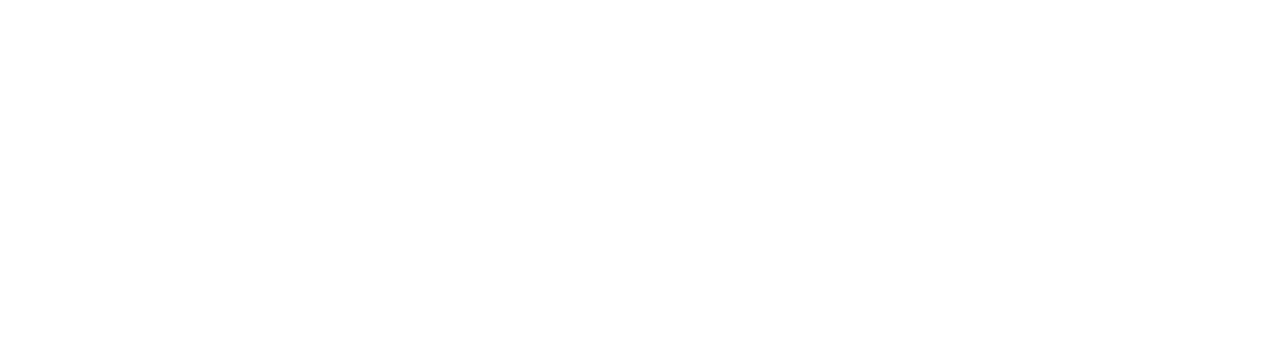
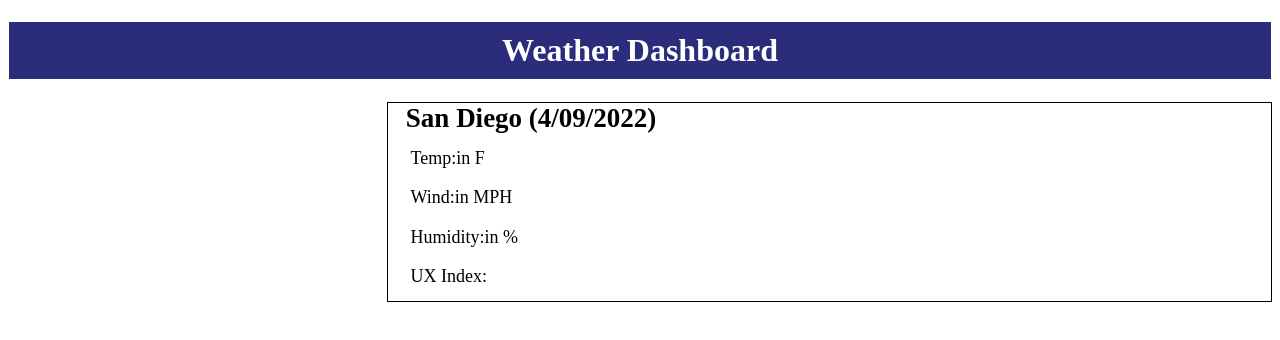
Before and after one commit to magiscoding2113/5-day-weather-forecast-app, a plain HTML site: page index.html in a window 1280 px wide. Drawn offline with Linux system fonts and the light colour scheme.

Commit message:
updatedhtml and css

```diff
--- a/index.html
+++ b/index.html
@@ -1,13 +1,28 @@
 <!DOCTYPE html>
 <html lang="en-US">
 
-  <head>
+<head>
     <meta charset="UTF-8">
     <title>5 Day Weather Forecast</title>
+    <link rel="stylesheet" href="style.css">
 
-  </head>
+</head>
 
-  <body>
+<body>
     <header>
-        <!--SET first city block display w/date temp in F, wind MPH, humidity % and UV index also includes cloud icon will set icons last-->
-        <!--set individual 5 day forecast blocks displayed on middle section then work on left column last search for city diplay box and city buttons-->
+        <h1 class="weatherdash">Weather Dashboard</h1>
+    </header>
+    <!--SET first city block display w/date temp in F, wind MPH, humidity % and UV index also includes cloud icon will set icons last-->
+    <!--set individual 5 day forecast blocks displayed on middle section then work on left column last search for city diplay box and city buttons-->
+    <section>
+        <h2 class="citydisplaybox" id="sandiego">San Diego (4/09/2022)</h2>
+        <ul class="weatherelements">
+            <li class="temp">Temp:in F</li>
+            <li class="wind">Wind:in MPH</li>
+            <li class="humidity">Humidity:in %</li>
+            <li class="uvindex">UX Index:</li>
+        </ul>
+
+
+
+    </section>
--- a/style.css
+++ b/style.css
@@ -0,0 +1,32 @@
+h1 {
+    text-align: center;
+    display: block;
+    border: 1px solid;
+    padding:10px;
+    background-color: #2c2c7c;
+    color: white;
+    font-weight: bold;
+}
+
+section {
+   margin-left: 30%;
+   width: auto;
+   height:200px;
+   box-sizing: border-box;
+   border: 1px solid black;
+   font-size: large;
+   text-align: left;
+}
+
+h2{
+    margin-top: auto;
+    margin-left: 2%;
+}
+
+ ul {
+    list-style-type: none;
+    text-align: left;
+    margin:-2%;
+    line-height: 2.2;
+
+}
```
